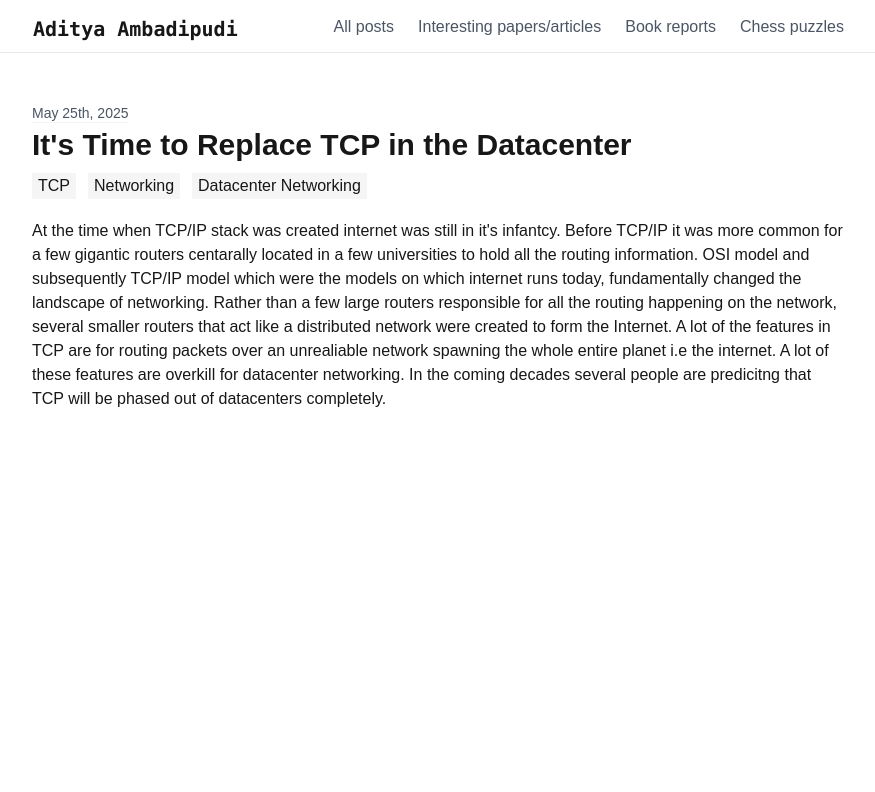
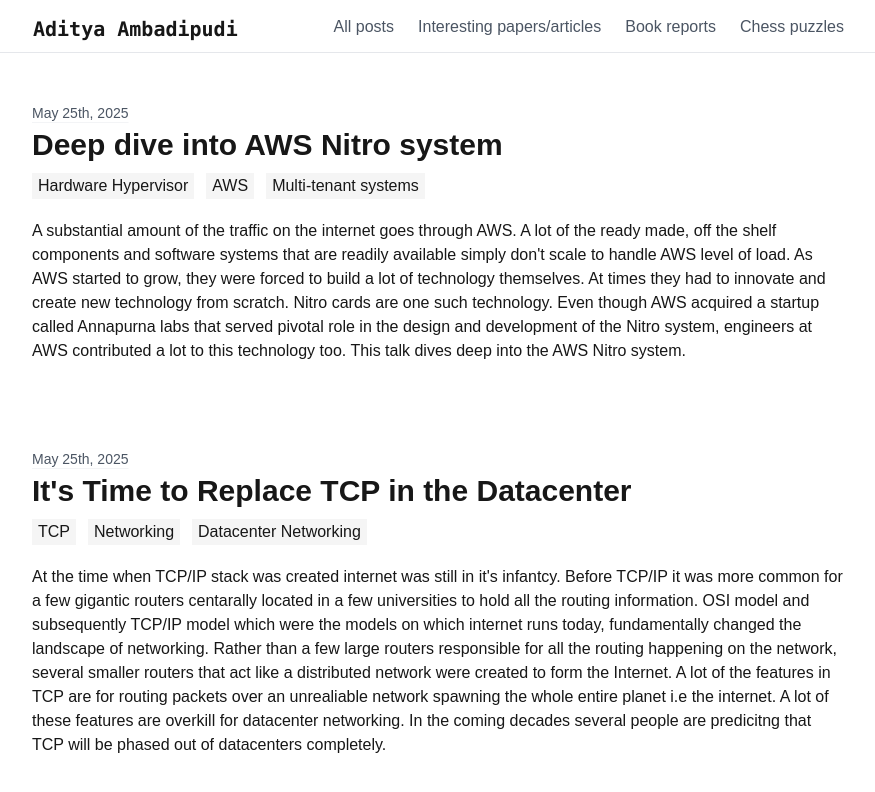
Before and after one commit to ganeshaditya1/blog, a Next.js app: page /interestingLinks in a window 1280 px wide. Shown: the top 792 px of the page, without its empty margins (202-1077 px from the left). Built offline with nearby package versions, Linux system fonts and the light colour scheme.

Commit message:
Add an interesting link about AWS Nitro system
Added a youtube video by the AWS folks explaining how the Nitro system
works.

```diff
--- /dev/null
+++ b/content/interestingLinks/AWS_Nitro_system.mdx
@@ -0,0 +1,14 @@
+---
+title: "Deep dive into AWS Nitro system"
+createdAt: 2025-05-25
+published: true
+tags: Hardware Hypervisor, AWS, Multi-tenant systems
+url: https://www.youtube.com/watch?v=Cxie0FgLogg
+---
+
+A substantial amount of the traffic on the internet goes through AWS. A lot of the ready made,
+off the shelf components and software systems that are readily available simply don't scale to handle AWS level of load.
+As AWS started to grow, they were forced to build a lot of technology themselves. At times they had to innovate and create
+new technology from scratch. Nitro cards are one such technology. Even though AWS acquired a startup called Annapurna labs
+that served pivotal role in the design and development of the Nitro system, engineers at AWS contributed a lot to this technology
+too. This talk dives deep into the AWS Nitro system.
```
